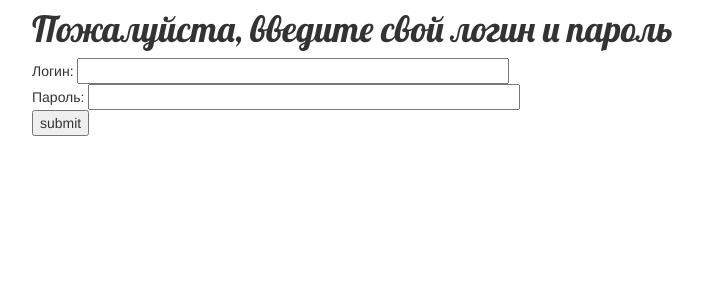
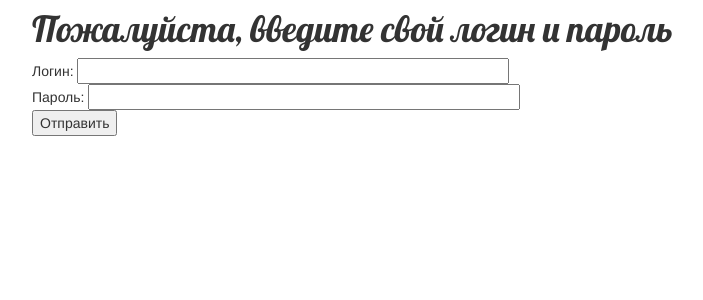
Before and after one commit to Vasya115/my-first-blog, a Django app: a page that uses blog/templates/blog/login.html in a window 1280 px wide. Shown: the part 237-537 px from the top of the page, without its empty margins (38-741 px from the left). Run offline with Django 3.2, Linux system fonts and the light colour scheme; some libraries are stand-ins or nearby versions.

Commit message:
Corrected login

```diff
--- a/blog/templates/blog/login.html
+++ b/blog/templates/blog/login.html
@@ -11,7 +11,7 @@
             Пароль: <input type="password" name="password" value="" size="50" />
             <br />
 
-            <input type="submit" value="submit" />
+            <input type="submit" value="Отправить" />
         </form>
 
 {% endblock %}
```
